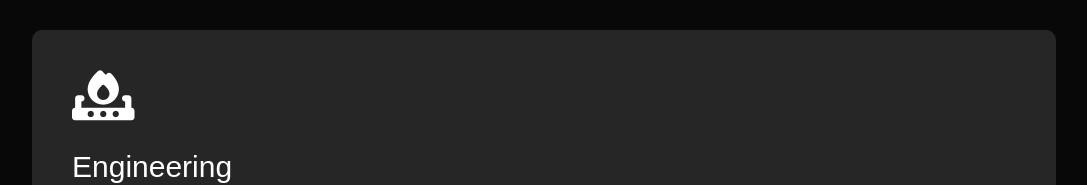
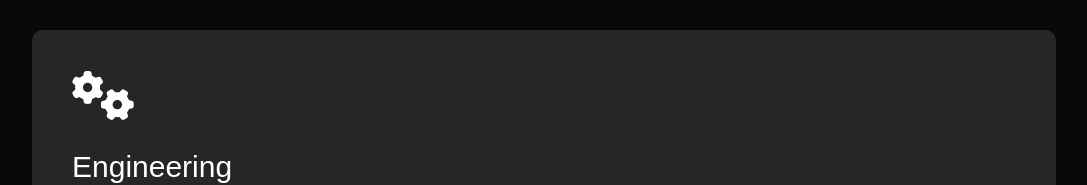
Before and after one commit to Michael-Letson/michaelletson.github.io, a plain HTML site: page index.html in a window 1280 px wide. Shown: the part 1605-1790 px from the top of the page, without its empty margins (96-1183 px from the left). Drawn offline with Linux system fonts and the light colour scheme.

Commit message:
edit code

```diff
--- a/index.html
+++ b/index.html
@@ -78,7 +78,7 @@
                 <div class="services-list">
                     <div>
 
-                        <i class="fa-solid fa-fire-burner"></i>
+                        <i class="fa-solid fa-gears"></i>
                         <h2>Engineering</h2>
                         <p>I love engineering so much im very pationate about cooking especially for other people</p>
                         <a href="#">learn more</a></div>
```
Also changed, not shown: 1 other file.
